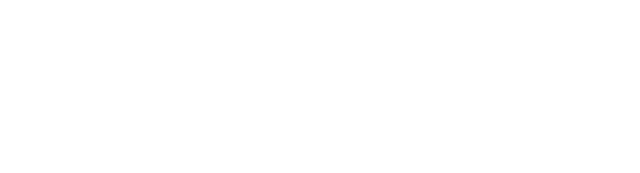
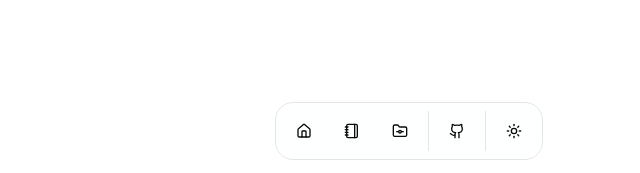
Before and after one commit to lampng/lampng-portfolio, a Next.js app: page /project in a window 1280 px wide. Shown: the part 624-797 px from the top of the page, without its empty margins (231-871 px from the left). Built offline with nearby package versions, Linux system fonts and the light colour scheme.

Commit message:
fix dock

```diff
--- a/src/app/layout.tsx
+++ b/src/app/layout.tsx
@@ -2,6 +2,7 @@
 import { Geist } from 'next/font/google';
 import './globals.css';
 import { cn } from '@/lib/utils';
+import DockMenu from '@/components/ui/dockMenu';
 
 const geist = Geist({ subsets: ['latin'], variable: '--font-sans' });
 
@@ -14,7 +15,10 @@
 export default function RootLayout({ children }: { children: React.ReactNode }) {
     return (
         <html lang="en" className={cn('font-sans', geist.variable)}>
-            <body>{children}</body>
+            <body>
+                {children}
+                <DockMenu />
+            </body>
         </html>
     );
 }
--- a/src/app/page.tsx
+++ b/src/app/page.tsx
@@ -9,7 +9,7 @@
 import { TextAnimate } from '@/components/ui/text-animate';
 import Link from 'next/link';
 import { Avatar, AvatarImage } from '@/components/ui/avatar';
-const BLUR_FADE_DELAY = 0.05;
+const BLUR_FADE_DELAY = 0.03;
 export default function Home() {
     return (
         <main className="min-h-screen max-w-2xl mx-auto  py-12 px-6  sm:py-24">
@@ -174,7 +174,6 @@
                     </BlurFade>
                 </div>
             </section>
-            <DockMenu/>
         </main>
     );
 }
```
